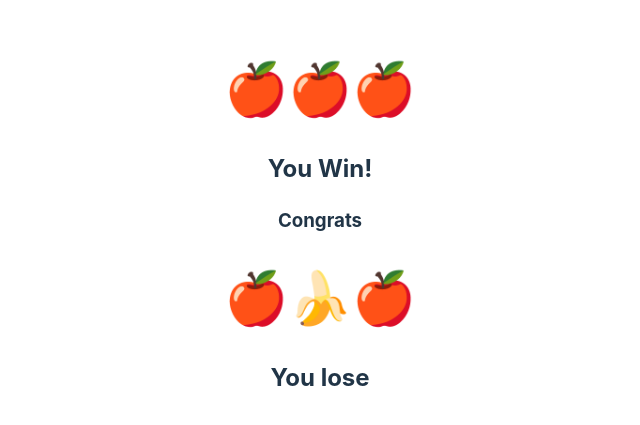
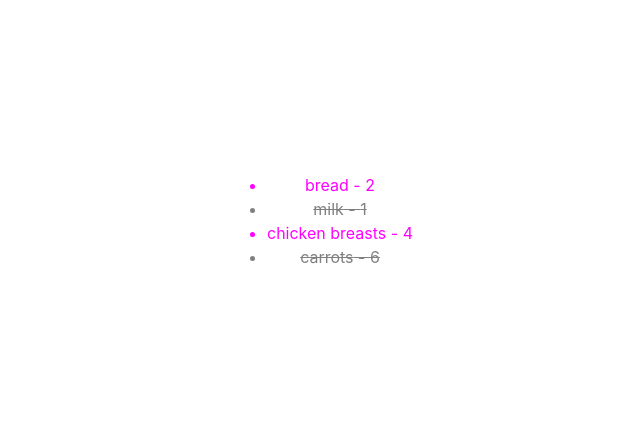
Before and after one commit to tyrex1829/react-locally-vite, a React (Vite) app: page / in a window 1280 px wide. Shown: the part 179-604 px from the top of the page, without its empty margins (320-960 px from the left). Built offline with nearby package versions, Linux system fonts and the light colour scheme.

Commit message:
shopping cart

```diff
--- a/src/App.jsx
+++ b/src/App.jsx
@@ -6,11 +6,22 @@ import DoubleDice from './DoubleDice';
 import Heading from './Heading';
 import ColorList from './ColorList';
 import Slots from './Slots';
+import ShoppingList from './ShoppingList';
 import './App.css'
+
+const data = [
+  { item:"bread", quantity: 2, completed: false },
+  { item:"milk", quantity: 1, completed: true },
+  { item:"chicken breasts", quantity: 4, completed: false },
+  { item:"carrots", quantity: 6, completed: true }
+]
 
 function App() {
   return (
     <div>
+
+      <ShoppingList items={ data } />
+
       {/* <Chicken />
       <Chicken />
       <Chicken /> */}
@@ -35,8 +46,8 @@ function App() {
 
       {/* <ColorList colors={["red", "pink", "purple", "teal"]} /> */}
 
-      <Slots val1="🍎" val2="🍎" val3="🍎" />
-      <Slots val1="🍎" val2="🍌" val3="🍎" />
+      {/* <Slots val1="🍎" val2="🍎" val3="🍎" />
+      <Slots val1="🍎" val2="🍌" val3="🍎" /> */}
 
     </div>
   );
--- /dev/null
+++ b/src/ShoppingList.jsx
@@ -0,0 +1,9 @@
+function ShoppingList ({ items }) {
+    return (
+        <ul>
+            { items.map(i => <li style={{ color: i.completed ? "grey" : "magenta", textDecoration: i.completed ? "line-through" : "none" }}>{ i.item } - { i.quantity }</li>) }
+        </ul>
+    );
+}
+
+export default ShoppingList;
```
